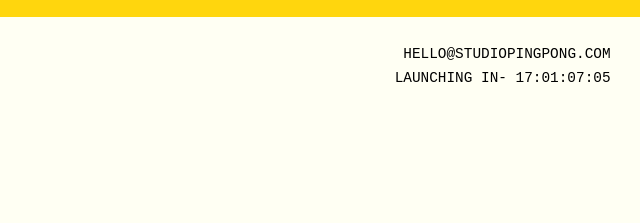
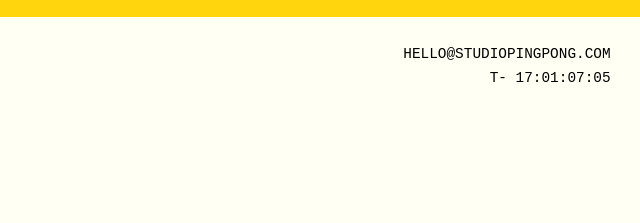
Before and after one commit to adit-joshi-04/PP-Language-Countdown, a plain HTML site: page index.html in a window 1280 px wide. Shown: the part 783-1006 px from the top of the page, 640-1280 px from the left. Drawn offline with Linux system fonts and the light colour scheme; a web font is replaced by a local one.

Commit message:
Add files via upload

```diff
--- a/index.html
+++ b/index.html
@@ -51,7 +51,7 @@
                     <div class="text-mono" id="countdown" style="font-family: 'DM Mono', monospace;
     font-weight: 400;
     font-style: normal;
-    font-size: 0.9rem;">LAUNCHING IN- 00:00:00:00</div>
+    font-size: 0.9rem;">T- 00:00:00:00</div>
                 </div>
                 </div>
 
@@ -118,7 +118,7 @@
 
         // Update the countdown display
         document.getElementById("countdown").innerText =
-          `LAUNCHING IN- ${formattedDays}:${formattedHours}:${formattedMinutes}:${formattedSeconds}`;
+          `T- ${formattedDays}:${formattedHours}:${formattedMinutes}:${formattedSeconds}`;
       }
 
       setInterval(updateCountdown, 1000);
--- a/style.css
+++ b/style.css
@@ -259,7 +259,7 @@ input::placeholder {
 
     .coming-soon {
         font-size: 1.4rem;
-        height: 50%;
+        height: 60%;
     }
 
     .typing{
```
